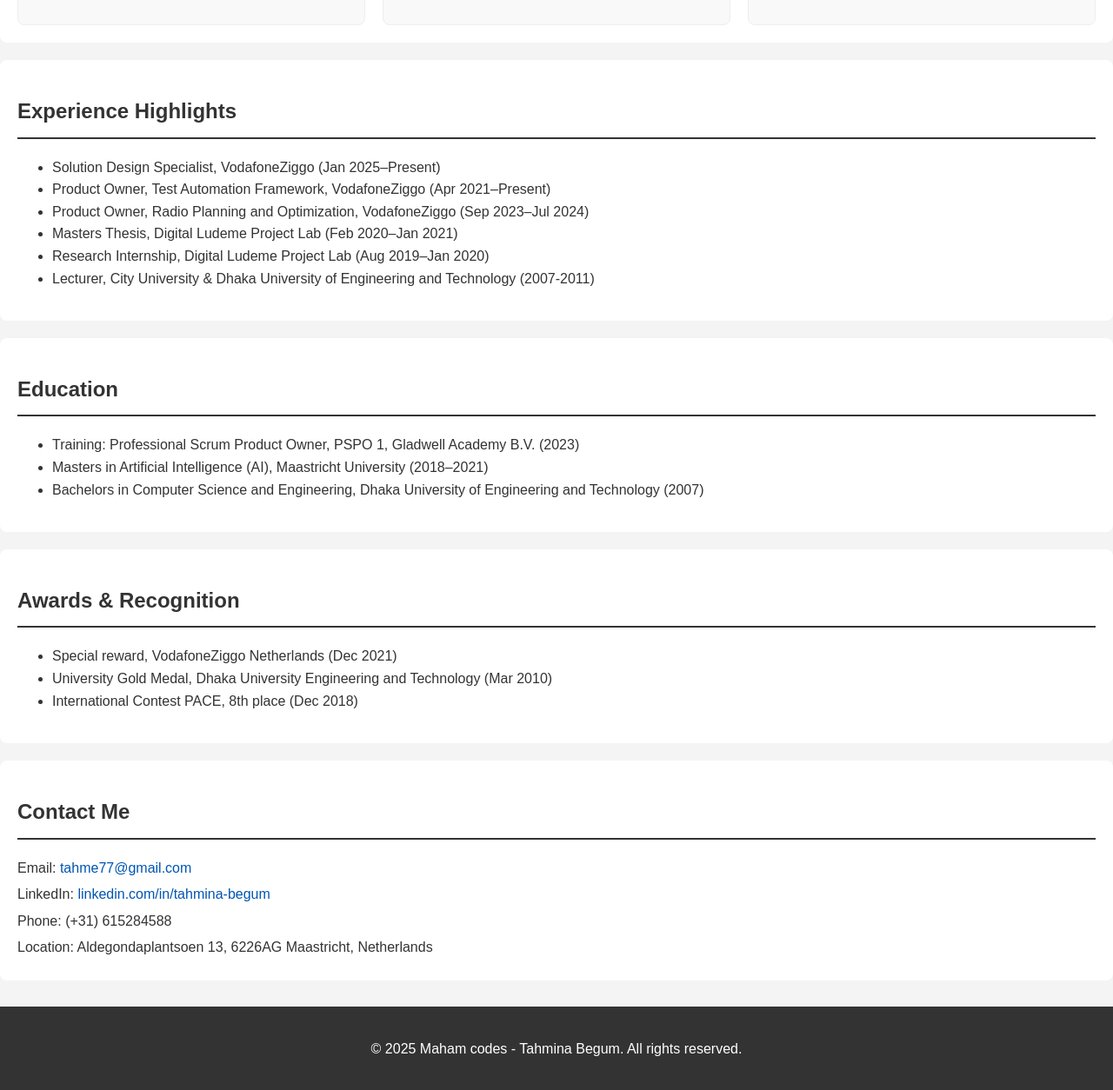
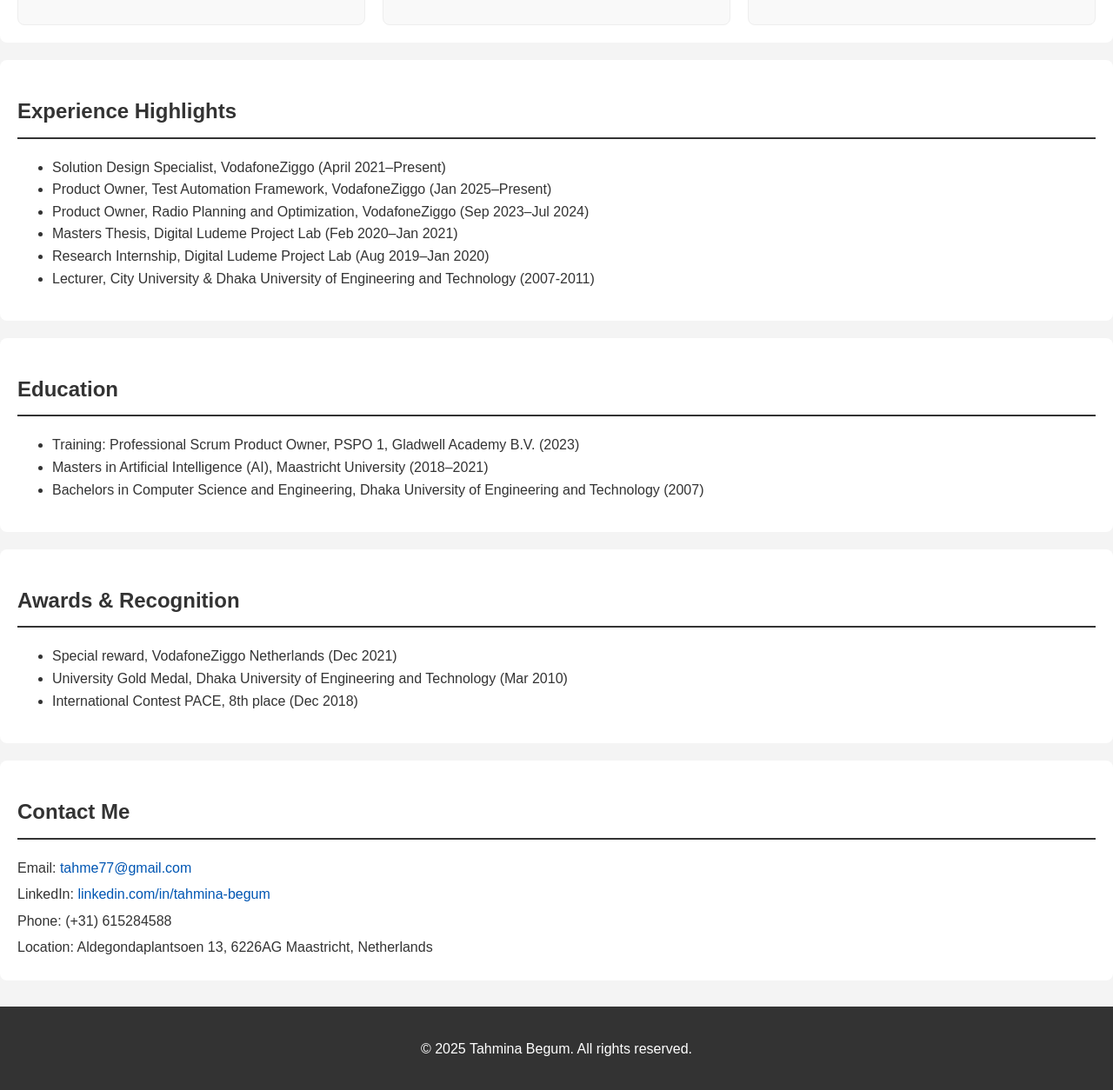
Before and after one commit to TahminaBegum/cv_portfolio_code, a plain HTML site: page index.html in a window 1280 px wide. Shown: the part 1825-3079 px from the top of the page at 87% size. Drawn offline with Linux system fonts and the light colour scheme.

Commit message:
Update index.html

```diff
--- a/index.html
+++ b/index.html
@@ -24,7 +24,7 @@
         <div class="hero-content">
             <h1>Tahmina Begum</h1>
             <p class="tagline">Results-driven Data Scientist & AI Specialist</p>
-            <img src="images/1.PNG" alt="Tahmina Begum - Maham codes" class="profile-picture">
+            <img src="images/1.PNG" alt="Tahmina Begum" class="profile-picture">
             <p>Welcome to my portfolio and showcasing the works of Tahmina Begum.</p>
         </div>
     </section>
@@ -99,8 +99,8 @@
     <section id="experience-summary">
         <h2>Experience Highlights</h2>
         <ul>
-            <li>Solution Design Specialist, VodafoneZiggo (Jan 2025–Present)</li>
-            <li>Product Owner, Test Automation Framework, VodafoneZiggo (Apr 2021–Present)</li>
+            <li>Solution Design Specialist, VodafoneZiggo (April 2021–Present)</li>
+            <li>Product Owner, Test Automation Framework, VodafoneZiggo (Jan 2025–Present)</li>
             <li>Product Owner, Radio Planning and Optimization, VodafoneZiggo (Sep 2023–Jul 2024)</li>
             <li>Masters Thesis, Digital Ludeme Project Lab (Feb 2020–Jan 2021)</li>
             <li>Research Internship, Digital Ludeme Project Lab (Aug 2019–Jan 2020)</li>
@@ -121,7 +121,7 @@
         <h2>Awards & Recognition</h2>
         <ul>
             <li>Special reward, VodafoneZiggo Netherlands (Dec 2021)</li>
-            <li>University Gold Medal, Dhaka University Engineering and Technology (Mar 2010)</li>
+            <li>University Gold Medal, Dhaka University of Engineering and Technology (Mar 2010)</li>
             <li>International Contest PACE, 8th place (Dec 2018)</li>
         </ul>
     </section>
@@ -135,7 +135,7 @@
     </section>
 
     <footer>
-        <p>&copy; <span id="current-year"></span> Maham codes - Tahmina Begum. All rights reserved.</p>
+        <p>&copy; <span id="current-year"></span> Tahmina Begum. All rights reserved.</p>
     </footer>
 
     <script src="js/script.js"></script>
```
